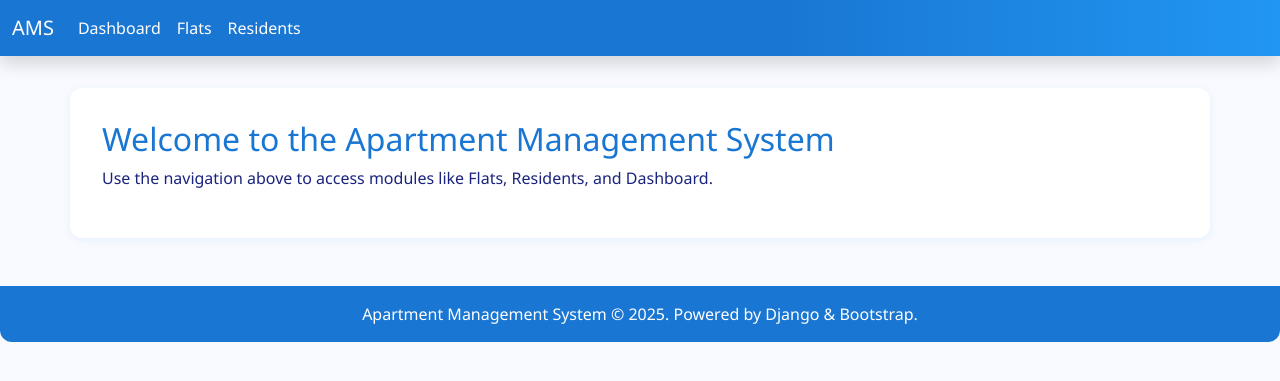
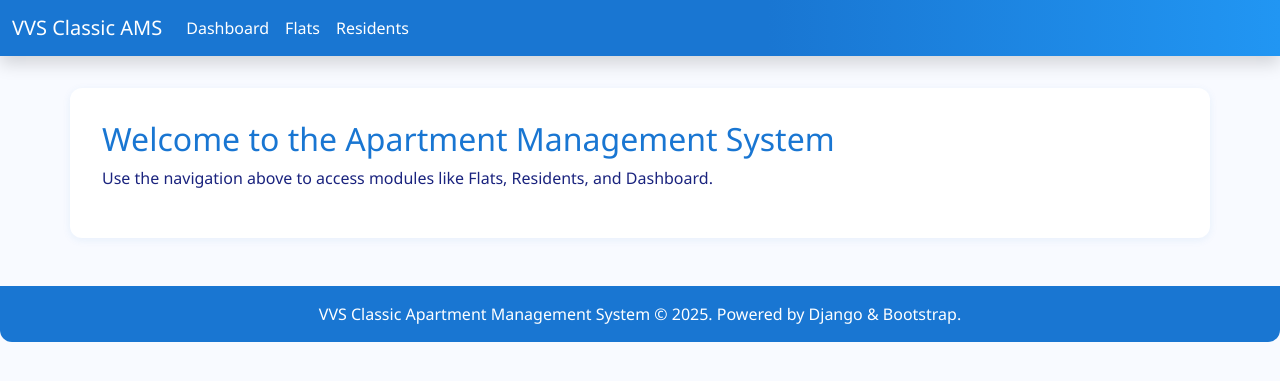
Before and after one commit to saahithjohn/classic, a Django app: page / in a window 1280 px wide. Shown: the top 381 px of the page. Run offline with Django 4.2, Linux system fonts and the light colour scheme.

Commit message:
modified:   apartmentms/templates/base.html

```diff
--- a/apartmentms/templates/base.html
+++ b/apartmentms/templates/base.html
@@ -1,7 +1,7 @@
 <!DOCTYPE html>
 <html>
 <head>
-    <title>Apartment Management System</title>
+    <title>VVS Classic Apartment Management System</title>
     <link href="https://cdn.jsdelivr.net/npm/bootstrap@5.3.3/dist/css/bootstrap.min.css" rel="stylesheet">
     <style>
         body {
@@ -56,7 +56,7 @@
 <body>
     <nav class="navbar navbar-expand-lg mb-4 shadow">
         <div class="container-fluid">
-            <a class="navbar-brand" href="/">AMS</a>
+            <a class="navbar-brand" href="/">VVS Classic AMS</a>
             <button class="navbar-toggler" type="button" data-bs-toggle="collapse" data-bs-target="#navbarNav" aria-controls="navbarNav" aria-expanded="false" aria-label="Toggle navigation">
                 <span class="navbar-toggler-icon"></span>
             </button>
@@ -73,7 +73,7 @@
         {% block content %}{% endblock %}
     </div>
     <footer>
-        Apartment Management System &copy; {{ now|default:2025 }}. Powered by Django & Bootstrap.
+        VVS Classic Apartment Management System &copy; {{ now|default:2025 }}. Powered by Django & Bootstrap.
     </footer>
     <script src="https://cdn.jsdelivr.net/npm/bootstrap@5.3.3/dist/js/bootstrap.bundle.min.js"></script>
 </body>
```
